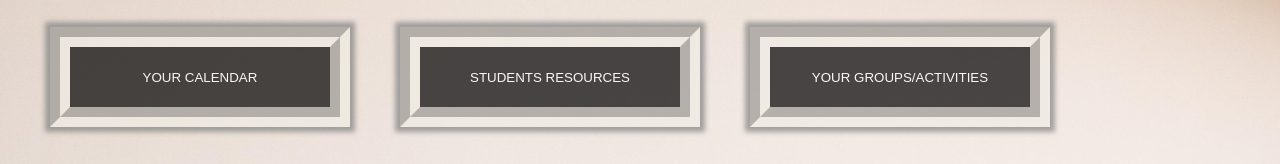
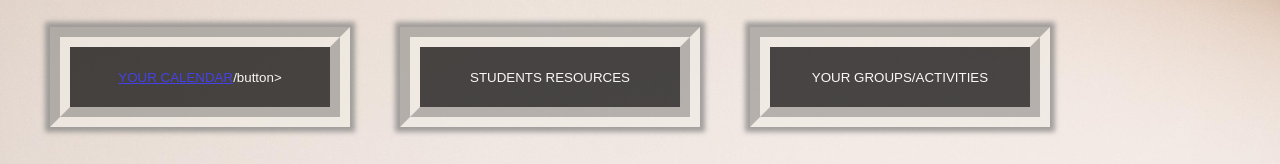
Before and after one commit to Binamin-hussein100/STUDENT-ASSISTANT, a plain HTML site: page hmpg.html in a window 1280 px wide. Shown: the part 633-797 px from the top of the page. Drawn offline with Linux system fonts and the light colour scheme.

Commit message:
linked the calendar button to the calendar page

```diff
--- a/hmpg.html
+++ b/hmpg.html
@@ -72,7 +72,7 @@
 
 <div class="allBtn">
     <div class="btn1">
-        <button>YOUR CALENDAR</button>
+        <button><a href="./calender.html"> YOUR CALENDAR</a>/button>
     </div>
 
     <div class="btn1">
```
